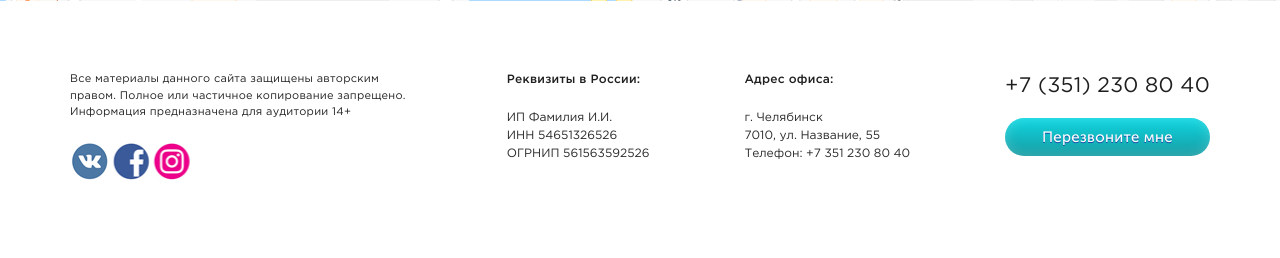
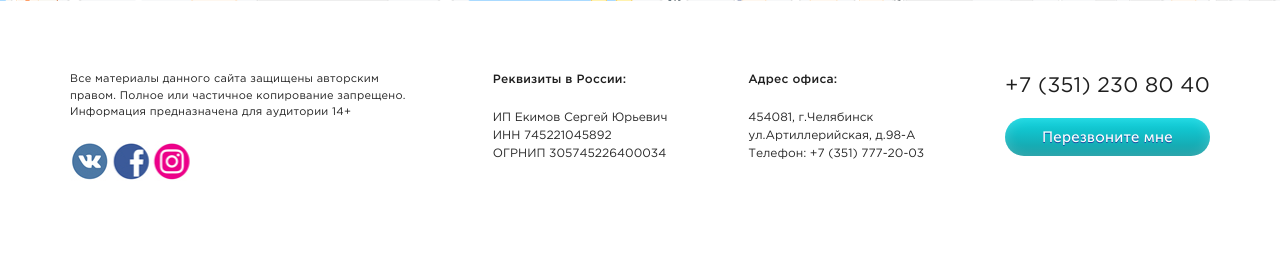
Before and after one commit to skiboorg/misterclean, a Django app: page /about/ in a window 1280 px wide. Shown: the part 3854-4112 px from the top of the page. Run offline with Django 3.2, Linux system fonts and the light colour scheme; data that the repository does not hold is empty; some libraries are stand-ins or nearby versions; some web fonts are replaced.

Commit message:
page fixes

```diff
--- a/templates/footer.html
+++ b/templates/footer.html
@@ -35,17 +35,17 @@
             <div class="footer-top-list">
                 <p>Реквизиты в России:</p>
                 <ul>
-                    <li>ИП Фамилия И.И.</li>
-                    <li>ИНН 54651326526</li>
-                    <li>ОГРНИП 561563592526</li>
+                    <li>ИП Екимов Сергей Юрьевич</li>
+                    <li>ИНН 745221045892</li>
+                    <li>ОГРНИП 305745226400034</li>
                 </ul>
             </div>
             <div class="footer-top-list ">
                 <p>Адрес офиса:</p>
                 <ul>
-                    <li>г. Челябинск</li>
-                    <li>7010, ул. Название, 55</li>
-                    <li>Телефон: +7 351 230 80 40</li>
+                    <li>454081, г.Челябинск</li>
+                    <li>ул.Артиллерийская, д.98-А</li>
+                    <li>Телефон: +7 (351) 777-20-03</li>
                 </ul>
             </div>
 
```
